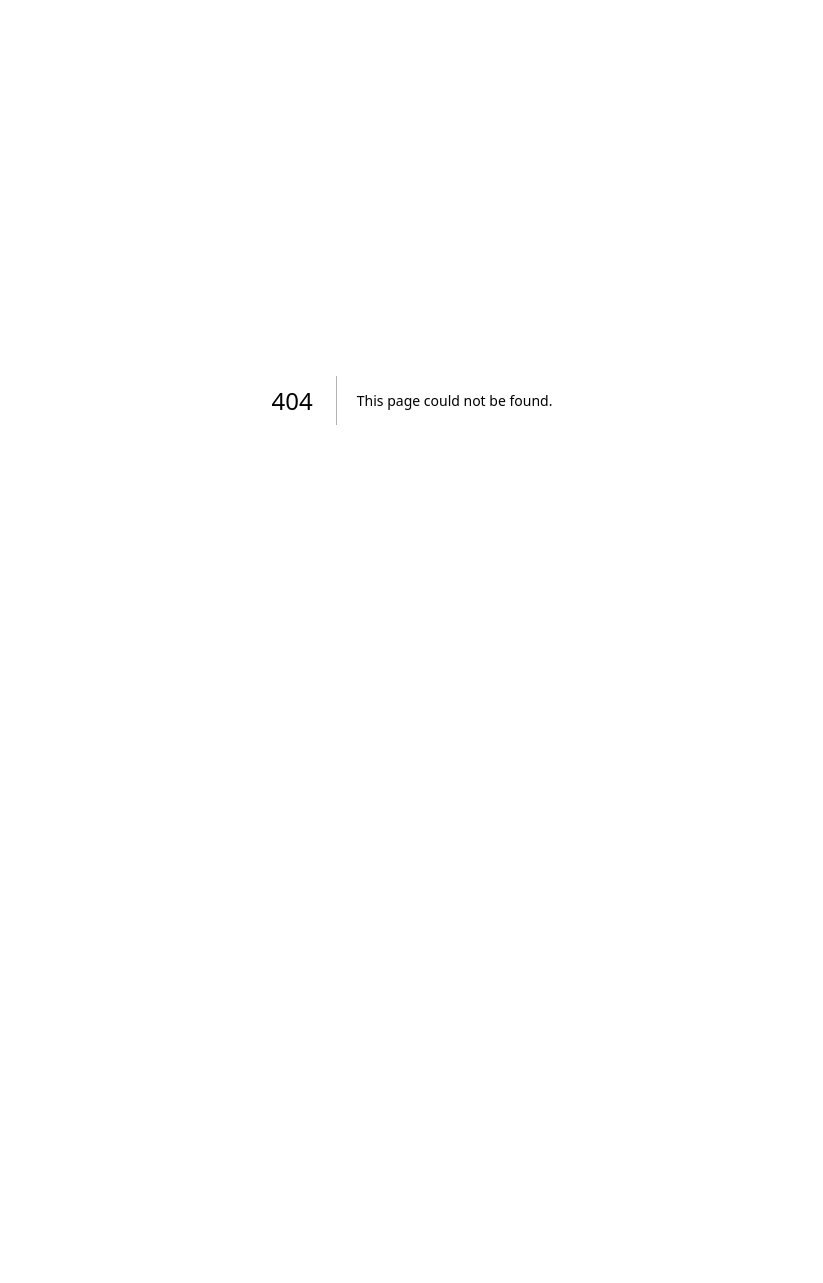
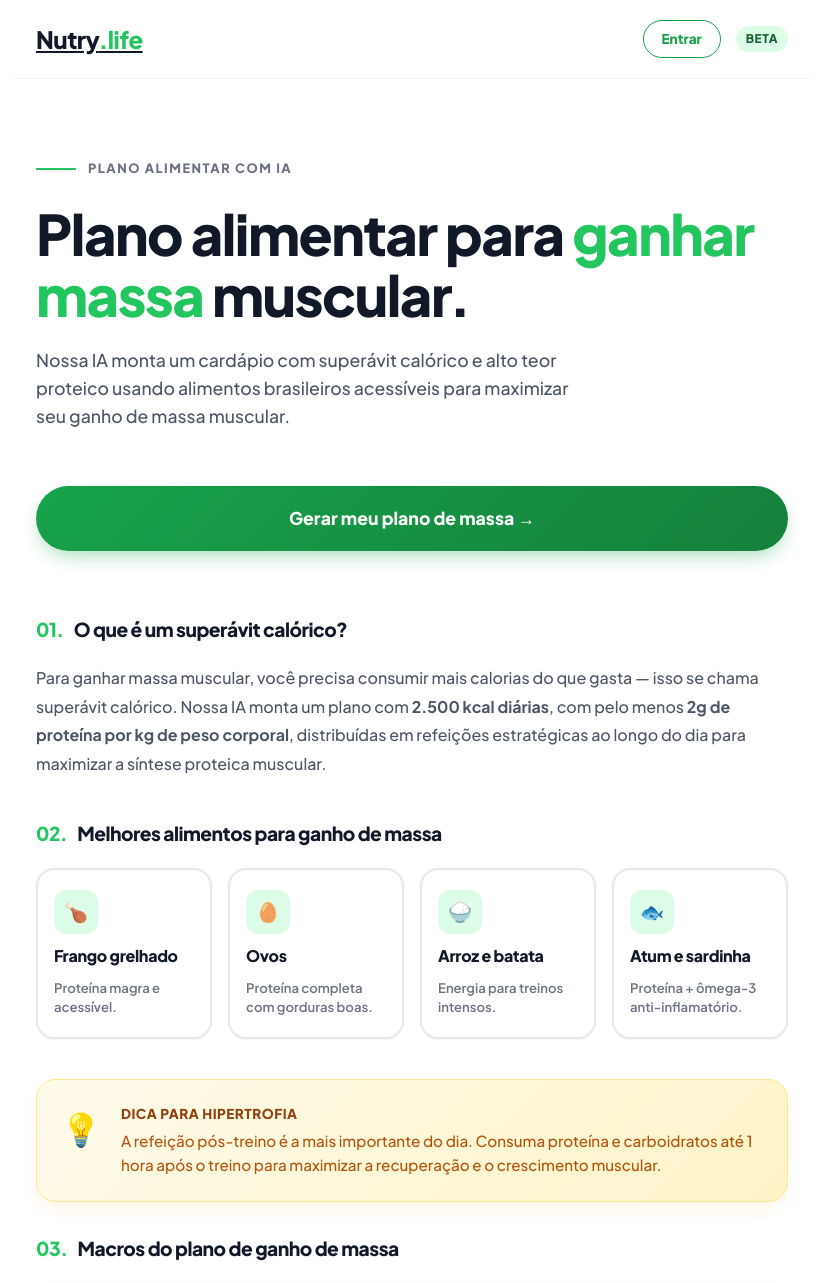
Before and after one commit to elevanceseguros/Nutri, a Next.js app: page /plano-alimentar-ganho-de-massa in a window 1280 px wide. Before the commit this address had no page. Shown: the top 1283 px of the page, without its empty margins (228-1051 px from the left). Before the commit the page ends 800 px from the top, so only its background shows below. Built offline with nearby package versions, Linux system fonts and the light colour scheme.

Commit message:
Create page.tsx

```diff
--- /dev/null
+++ b/src/app/plano-alimentar-ganho-de-massa/page.tsx
@@ -0,0 +1,147 @@
+import type { Metadata } from "next";
+import Link from "next/link";
+import styles from "../page.module.css";
+
+export const metadata: Metadata = {
+  title: "Plano Alimentar para Ganho de Massa — Nutry.life",
+  description: "Crie seu plano alimentar para ganho de massa muscular com IA. Receitas brasileiras com superávit calórico, alto teor proteico e modo de preparo. Grátis.",
+  keywords: "plano alimentar ganho de massa, cardápio para ganhar massa, dieta para hipertrofia, alimentação para musculação",
+  openGraph: {
+    title: "Plano Alimentar para Ganho de Massa — Nutry.life",
+    description: "Plano alimentar para ganho de massa com alimentos brasileiros acessíveis.",
+    url: "https://nutry.life/plano-alimentar-ganho-de-massa",
+  },
+};
+
+export default function PlanoGanhoDeMassa() {
+  return (
+    <>
+      <header className={styles.header}>
+        <Link href="/" className={styles.logo}>Nutry<span className={styles.logoAccent}>.life</span></Link>
+        <div style={{ display: 'flex', gap: '15px', alignItems: 'center' }}>
+          <Link href="/login" className={styles.btnEntrar}>Entrar</Link>
+          <div className={styles.badge}>Beta</div>
+        </div>
+      </header>
+
+      <main className={styles.main}>
+        <div className="fade-up">
+          <div className={styles.heroEyebrow}>
+            <div className={styles.heroLine} />
+            <span className={styles.heroEyebrowText}>Plano Alimentar com IA</span>
+          </div>
+          <h1 className={styles.heroTitle}>
+            Plano alimentar para <em className={styles.heroEm}>ganhar massa</em> muscular.
+          </h1>
+          <p className={styles.heroSub}>
+            Nossa IA monta um cardápio com superávit calórico e alto teor proteico usando alimentos brasileiros acessíveis para maximizar seu ganho de massa muscular.
+          </p>
+          <Link href="/" className={styles.btnPrimary} style={{ display: 'block', textAlign: 'center', textDecoration: 'none', marginBottom: '4rem' }}>
+            Gerar meu plano de massa →
+          </Link>
+
+          <div className={styles.qBlock}>
+            <div className={styles.qLabelRow}>
+              <span className={styles.qNum}>01.</span>
+              <span className={styles.qLabel}>O que é um superávit calórico?</span>
+            </div>
+            <p style={{ color: '#4b5563', lineHeight: 1.8, fontSize: '1rem', fontWeight: 500 }}>
+              Para ganhar massa muscular, você precisa consumir mais calorias do que gasta — isso se chama superávit calórico. Nossa IA monta um plano com <strong>2.500 kcal diárias</strong>, com pelo menos <strong>2g de proteína por kg de peso corporal</strong>, distribuídas em refeições estratégicas ao longo do dia para maximizar a síntese proteica muscular.
+            </p>
+          </div>
+
+          <div className={styles.qBlock}>
+            <div className={styles.qLabelRow}>
+              <span className={styles.qNum}>02.</span>
+              <span className={styles.qLabel}>Melhores alimentos para ganho de massa</span>
+            </div>
+            <div className={styles.qGrid}>
+              {[
+                { num: "🍗", title: "Frango grelhado", desc: "Proteína magra e acessível." },
+                { num: "🥚", title: "Ovos", desc: "Proteína completa com gorduras boas." },
+                { num: "🍚", title: "Arroz e batata", desc: "Energia para treinos intensos." },
+                { num: "🐟", title: "Atum e sardinha", desc: "Proteína + ômega-3 anti-inflamatório." },
+              ].map((item) => (
+                <div key={item.num} className={styles.qBtn} style={{ cursor: 'default' }}>
+                  <span className={styles.qBtnIcon} style={{ background: '#dcfce7', color: '#16a34a', fontWeight: 800, fontSize: '1.2rem' }}>{item.num}</span>
+                  <span className={styles.qBtnLabel}>{item.title}</span>
+                  <span className={styles.qBtnSub}>{item.desc}</span>
+                </div>
+              ))}
+            </div>
+          </div>
+
+          <div className={styles.tipCard}>
+            <div className={styles.tipIcon}>💡</div>
+            <div>
+              <div className={styles.tipTitle}>Dica para hipertrofia</div>
+              <div className={styles.tipText}>
+                A refeição pós-treino é a mais importante do dia. Consuma proteína e carboidratos até 1 hora após o treino para maximizar a recuperação e o crescimento muscular.
+              </div>
+            </div>
+          </div>
+
+          <div className={styles.qBlock}>
+            <div className={styles.qLabelRow}>
+              <span className={styles.qNum}>03.</span>
+              <span className={styles.qLabel}>Macros do plano de ganho de massa</span>
+            </div>
+            <div className={styles.macrosCard}>
+              {[
+                { val: "2500", lbl: "kcal" },
+                { val: "200g", lbl: "proteína" },
+                { val: "280g", lbl: "carbs" },
+                { val: "70g", lbl: "gorduras" },
+              ].map((m) => (
+                <div key={m.lbl} className={styles.macroItem}>
+                  <span className={styles.macroVal}>{m.val}</span>
+                  <span className={styles.macroLbl}>{m.lbl}</span>
+                </div>
+              ))}
+            </div>
+          </div>
+
+          <div className={styles.qBlock}>
+            <div className={styles.qLabelRow}>
+              <span className={styles.qNum}>04.</span>
+              <span className={styles.qLabel}>Perguntas frequentes</span>
+            </div>
+            <div style={{ display: 'flex', flexDirection: 'column', gap: '1rem' }}>
+              {[
+                { q: "Preciso de suplementos para ganhar massa?", a: "Não necessariamente. Com uma alimentação bem estruturada você consegue atingir suas metas de proteína e calorias com comida de verdade." },
+                { q: "Quantas refeições devo fazer para ganhar massa?", a: "O ideal é entre 4 e 6 refeições por dia para manter os aminoácidos circulando no sangue e estimular a síntese proteica continuamente." },
+                { q: "Posso ganhar massa sendo vegetariano?", a: "Sim! Nossa IA monta planos de ganho de massa para vegetarianos usando ovos, laticínios, leguminosas e grãos." },
+                { q: "Quanto tempo para ver resultados?", a: "Com treino consistente e alimentação adequada, é possível ganhar de 1 a 2 kg de massa muscular por mês naturalmente." },
+              ].map((faq, i) => (
+                <div key={i} style={{ background: 'white', border: '1px solid #e5e7eb', borderRadius: '16px', padding: '1.25rem 1.5rem', boxShadow: '0 1px 4px rgba(0,0,0,0.04)' }}>
+                  <div style={{ fontWeight: 800, color: '#111827', marginBottom: '6px', fontSize: '1rem' }}>❓ {faq.q}</div>
+                  <div style={{ color: '#6b7280', fontSize: '0.95rem', lineHeight: 1.6, fontWeight: 500 }}>{faq.a}</div>
+                </div>
+              ))}
+            </div>
+          </div>
+
+          <div className={styles.premiumBanner}>
+            <div className={styles.premiumBadgeTop}>✦ GRÁTIS PARA COMEÇAR</div>
+            <div className={styles.premiumHeader}>
+              <h2>Crie seu plano de massa agora</h2>
+              <p>Sem cadastro, sem cartão. Grátis para começar.</p>
+            </div>
+            <Link href="/" className={styles.premiumBtn} style={{ textDecoration: 'none', display: 'block' }}>
+              Gerar meu plano de massa →
+            </Link>
+            <p className={styles.premiumFootnote}>Sem compromisso. 100% grátis.</p>
+          </div>
+        </div>
+      </main>
+
+      <script type="application/ld+json" dangerouslySetInnerHTML={{ __html: JSON.stringify({
+        "@context": "https://schema.org", "@type": "FAQPage",
+        "mainEntity": [
+          { "@type": "Question", "name": "Preciso de suplementos para ganhar massa?", "acceptedAnswer": { "@type": "Answer", "text": "Não necessariamente. Com alimentação bem estruturada você atinge suas metas com comida de verdade." } },
+          { "@type": "Question", "name": "Quantas refeições devo fazer para ganhar massa?", "acceptedAnswer": { "@type": "Answer", "text": "O ideal é entre 4 e 6 refeições por dia." } },
+        ]
+      })}} />
+    </>
+  );
+}
```
